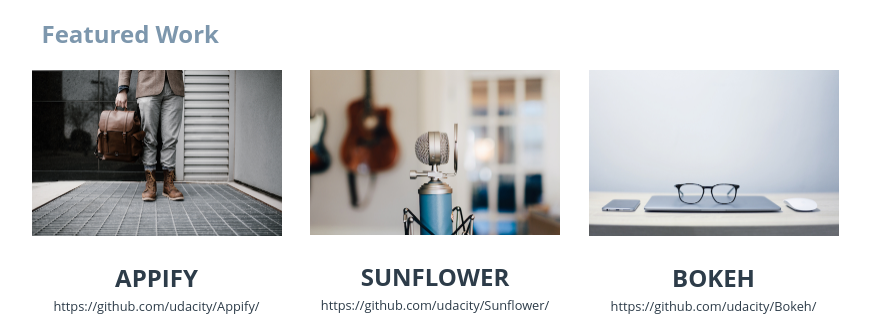
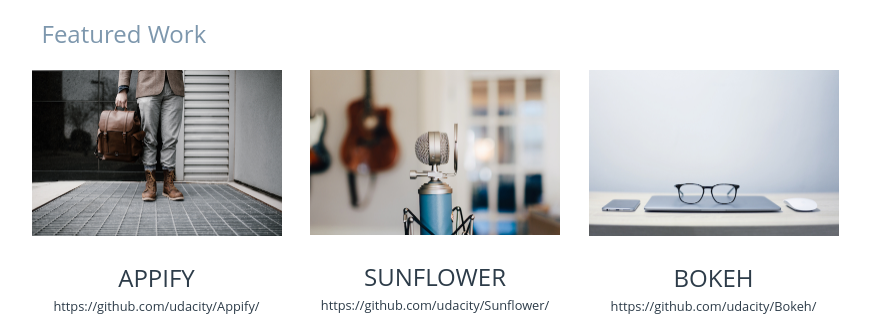
Before and after one commit to lucasjlatour/portfolio-project, a plain HTML site: page index.html in a window 1280 px wide. Shown: the part 498-822 px from the top of the page, without its empty margins (205-1075 px from the left). Drawn offline with Linux system fonts and the light colour scheme.

Commit message:
Set font weight

```diff
--- a/css/site.css
+++ b/css/site.css
@@ -9,6 +9,9 @@ body {
   color: #2d3c49;
 }
 
+h1, h2, h3 {
+    font-weight: normal;
+}
 header {
   padding-top: 7px;
   display:block;
@@ -32,7 +35,6 @@ main {
 
 header h1, h3 {
   text-transform: uppercase;
-  font-weight: normal;
   margin: 0;
 }
 
```
